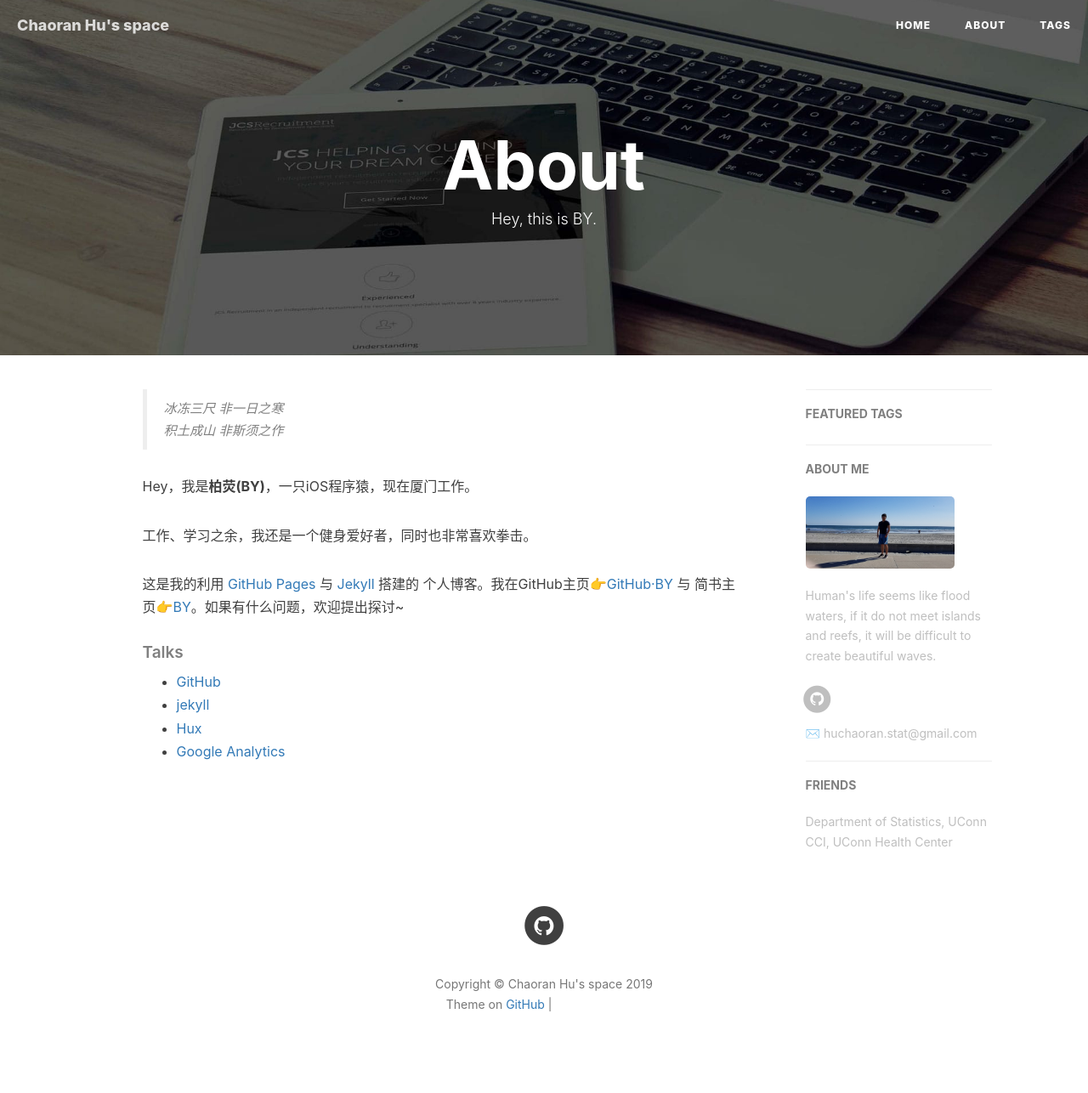
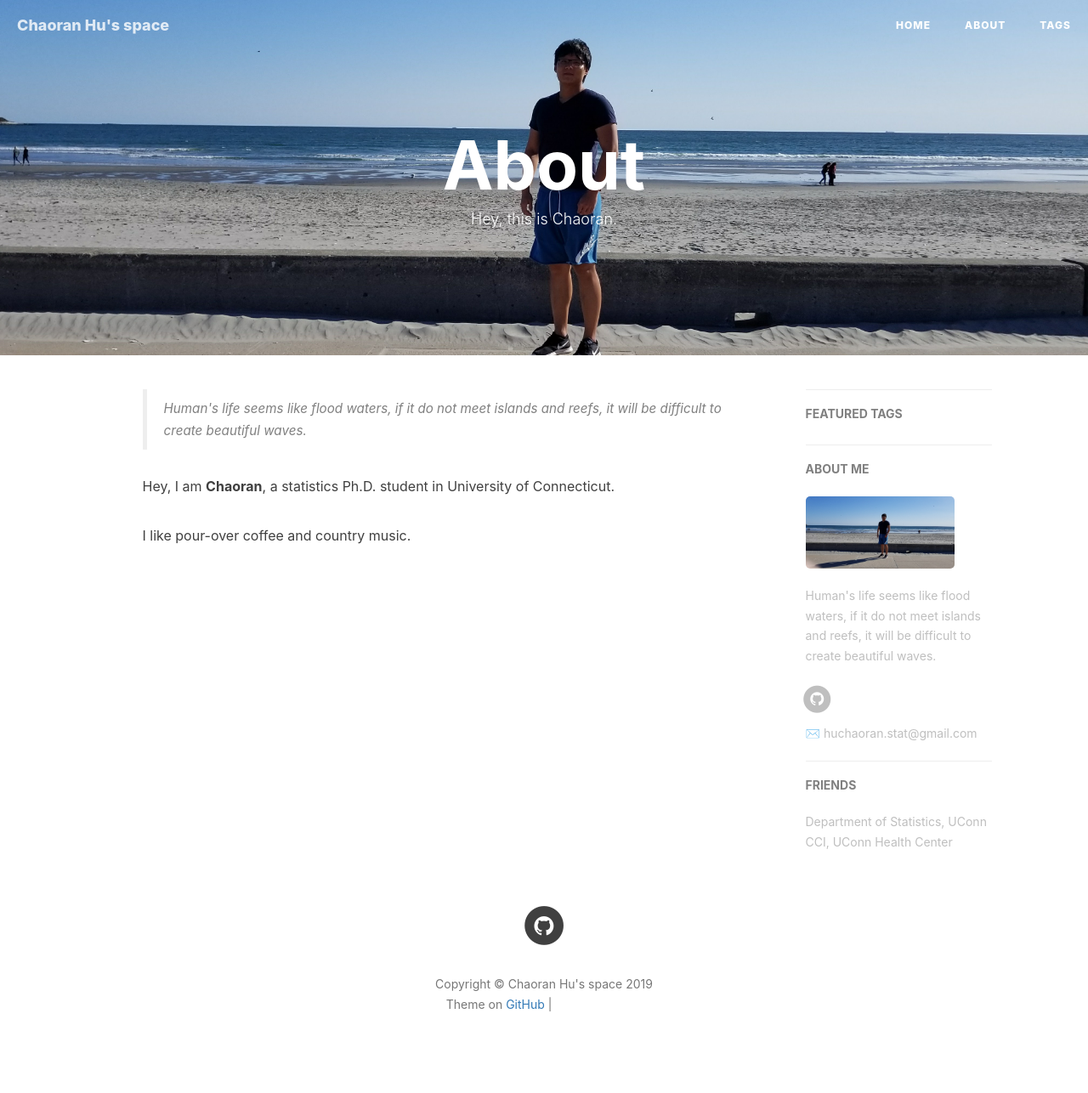
Before and after one commit to ChaoranHu/ChaoranHu.github.io, a Jekyll site: the page built from about.html, in a window 1280 px wide. Shown: the whole page at 85% size. Built offline with Jekyll 4.4.1, drawn with Linux system fonts in a browser that asks for light colours; nearby versions of some CDN libraries; comment, search, counter and statistics services are not loaded; grey boxes are pictures that could not be loaded.

Commit message:
Update about.html

```diff
--- a/about.html
+++ b/about.html
@@ -1,101 +1,22 @@
 ---
 layout: page
 title: "About"
-description: "Hey, this is BY."
-header-img: "img/post-bg-rwd.jpg"
+description: "Hey, this is Chaoran."
+header-img: "img/chaoran.jpg"
 ---
 
-<!-- Language Selector -->
-<!-- <select class="sel-lang" onchange= "onLanChange(this.options[this.options.selectedIndex].value)">
-    <option value="0" selected> 中文 Chinese </option>
-    <option value="1"> 英文 English </option>
-</select> -->
-
-<!-- Chinese Version -->
+<!-- English Version -->
 <div class="zh post-container">
 
     <!--copied from markdown -->
-    <blockquote><p>冰冻三尺 非一日之寒<br>
-    积土成山 非斯须之作</p></blockquote>
+    <blockquote><p>Human's life seems like flood waters, if it do not meet islands and reefs, it will be difficult to create beautiful waves.</p></blockquote>
 
-    <p>Hey，我是<strong>柏荧(BY)</strong>，一只iOS程序猿，现在厦门工作。</p>
+    <p>Hey, I am <strong>Chaoran</strong>, a statistics Ph.D. student in University of Connecticut.</p>
 
-    <p>工作、学习之余，我还是一个健身爱好者，同时也非常喜欢拳击。</p>
+    <p>I like pour-over coffee and country music.</p>
 
-    <p>这是我的利用 <a href="https://pages.github.com/">GitHub Pages</a> 与 <a href="http://jekyll.com.cn/">Jekyll</a> 搭建的 个人博客。我在GitHub主页<a href="https://github.com/qiubaiying">👉GitHub·BY</a> 与 简书主页<a href="https://http://www.jianshu.com/u/e71990ada2fd">👉BY</a>。如果有什么问题，欢迎提出探讨~</p>
 
-    <p></p>
-
-    <h5>Talks</h5>
-
-    <ul>
-        <li><a href="https://github.com">GitHub</a></li>
-        <li><a href="http://jekyll.com.cn/">jekyll</a></li>
-        <li><a href="http://huangxuan.me/">Hux</a></li>
-        <li><a href="https://analytics.google.com/analytics">Google Analytics</a></li>
-    </ul>
 </div>
-
-<!-- English Version -->
-<!-- <div class="en post-container">
-    <blockquote><p>Yet another iOS Developer. <br>
-    Yet another Life-long Student.</p></blockquote>
-
-    <p>Hi, I am <strong>Baiying Qiu</strong>，you can call me <strong>BY</strong>. I am an iOS software engineer and currently working in Xiamen</p>
-
-    <p>This is my personal blog, through making Github Pages and Jekyll.My GitHub  👉 <a href="http://github.com/qiubaiying">Github·BY</a>.</p>
-
-    <p>I am a sports enthusiast, I like fitness, running and boxing.</p>
-
-    <h5>Talks</h5>
-
-    <ul>
-    <li><a href="https://github.com">GitHub</a></li>
-    <li><a href="http://jekyll.com.cn/">jekyll</a></li>
-    <li><a href="https://pages.github.com/">GitHub Pages</a></li>
-    <li><a href="https://qiubaiying.github.io">BY</a></li>
-    </ul>
-</div> -->
-
-<!-- Handle Language Change -->
-<script type="text/javascript">
-    // get nodes
-    var $zh = document.querySelector(".zh");
-    var $en = document.querySelector(".en");
-    var $select = document.querySelector("select");
-
-    // bind hashchange event
-    window.addEventListener('hashchange', _render);
-
-    // handle render
-    function _render(){
-        var _hash = window.location.hash;
-        // en
-        if(_hash == "#en"){
-            $select.selectedIndex = 1;
-            $en.style.display = "block";
-            $zh.style.display = "none";
-        // zh by default
-        }else{
-            // not trigger onChange, otherwise cause a loop call.
-            $select.selectedIndex = 0;
-            $zh.style.display = "block";
-            $en.style.display = "none";
-        }
-    }
-
-    // handle select change
-    function onLanChange(index){
-        if(index == 0){
-            window.location.hash = "#zh"
-        }else{
-            window.location.hash = "#en"
-        }
-    }
-
-    // init
-    _render();
-</script>
 
 
 <!-- Gitalk 评论 start  -->
```
